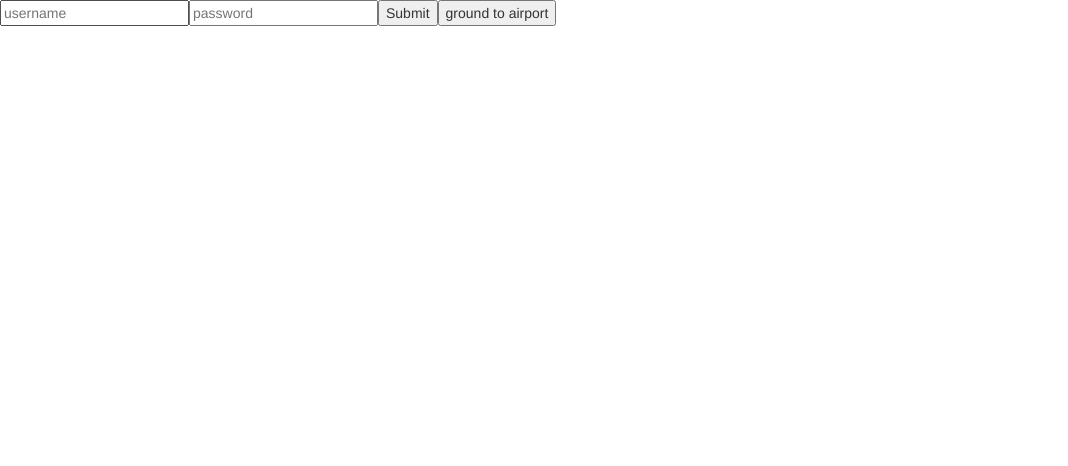
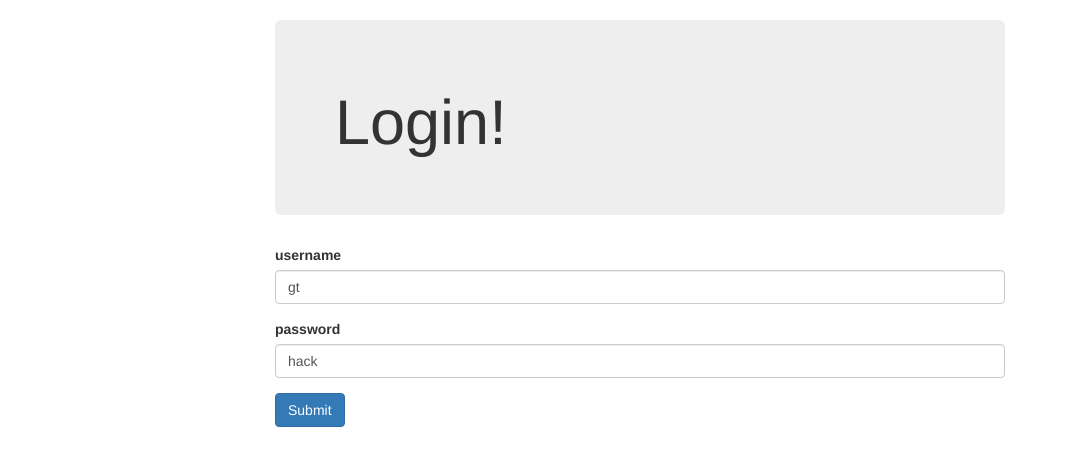
Before and after one commit to SammyBaek/delta-time-line, an Angular app: page /signIn in a window 1280 px wide. Shown: the top 466 px of the page, without its empty margins (0-1068 px from the left). Built offline with nearby package versions, Linux system fonts and the light colour scheme.

Commit message:
Reactive login form

```diff
--- a/src/app/app.component.css
+++ b/src/app/app.component.css
@@ -0,0 +1,3 @@
+.main {
+  margin-top: 20px;
+}
--- a/src/app/app.component.html
+++ b/src/app/app.component.html
@@ -1 +1,5 @@
-<router-outlet></router-outlet>
+<div class="container">
+  <div class="col-md-8 col-md-offset-2 main">
+    <router-outlet></router-outlet>
+  </div>
+</div>
--- a/src/app/app.module.ts
+++ b/src/app/app.module.ts
@@ -14,6 +14,8 @@ import { OnPlaneComponent } from './on-plane/on-plane.component';
 import { BaggageClaimComponent } from './baggage-claim/baggage-claim.component';
 import { AirportToGroundComponent } from './airport-to-ground/airport-to-ground.component';
 import { BoardingComponent } from './boarding/boarding.component';
+
+import { FormsModule, ReactiveFormsModule } from "@angular/forms";
 
 
 
@@ -32,6 +34,8 @@ import { BoardingComponent } from './boarding/boarding.component';
     CheckInComponent
   ],
   imports: [
+    ReactiveFormsModule,
+    FormsModule,
     BrowserModule,
     RouterModule.forRoot([
       {
@@ -68,7 +72,7 @@ import { BoardingComponent } from './boarding/boarding.component';
       },
       {
         path: '',
-        redirectTo: '/groundToAirport',
+        redirectTo: '/signIn',
         pathMatch: 'full'
       },
     ])
--- a/src/app/sign-in/sign-in.component.css
+++ b/src/app/sign-in/sign-in.component.css
@@ -0,0 +1,7 @@
+.ng-valid[required], .ng-valid.required  {
+  border-left: 5px solid #42A948; /* green */
+}
+
+.ng-invalid:not(form)  {
+  border-left: 5px solid #a94442; /* red */
+}
--- a/src/app/sign-in/sign-in.component.html
+++ b/src/app/sign-in/sign-in.component.html
@@ -1,5 +1,21 @@
-<input type="text" placeholder="username" name="user">
-<input type="password" placeholder="password" name="pass">
-<input type="submit" value="Submit" (click)="signIn(user,pass)">
+<div class="jumbotron">
+  <h1>Login!</h1>
+</div>
+<div>
+  <form [formGroup]="myForm" (ngSubmit)="onSubmit()">
+    <div class="form-group">
+      <label for="user">username</label>
+      <input type="text" class="form-control" id="user" formControlName="user">
+    </div>
 
-<button routerLink="/groundToAirport">ground to airport</button>
+    <div class="form-group">
+      <label for="password">password</label>
+      <input type="text" class="form-control" id="password" formControlName="password">
+    </div>
+
+    <div>
+      <button type="submit" [disabled]="!myForm.valid" class="btn btn-primary">Submit</button>
+    </div>
+  </form>
+
+</div>
--- a/src/app/sign-in/sign-in.component.ts
+++ b/src/app/sign-in/sign-in.component.ts
@@ -1,5 +1,6 @@
 import { Component, OnInit } from '@angular/core';
-import {Router} from '@angular/router';
+import { Router } from '@angular/router';
+import { FormControl, FormGroup, Validators } from '@angular/forms';
 
 @Component({
   selector: 'app-sign-in',
@@ -8,9 +9,24 @@ import {Router} from '@angular/router';
 })
 export class SignInComponent implements OnInit {
 
+  myForm: FormGroup;
   constructor(private router: Router) { }
 
   ngOnInit() {
+    this.myForm = new FormGroup({
+      user: new FormControl(null, Validators.required),
+      password: new FormControl(null, Validators.required)
+    });
+    this.myForm.get('user').setValue('gt');
+    this.myForm.get('password').setValue('hack');
+  }
+
+  onSubmit() {
+    const user = this.myForm.value.user;
+    const pw = this.myForm.value.password;
+    if (user === 'gt' && pw === 'hack') {
+      this.router.navigate(['/groundToAirport']);
+    }
   }
 
   signIn(user, pass) {
```
